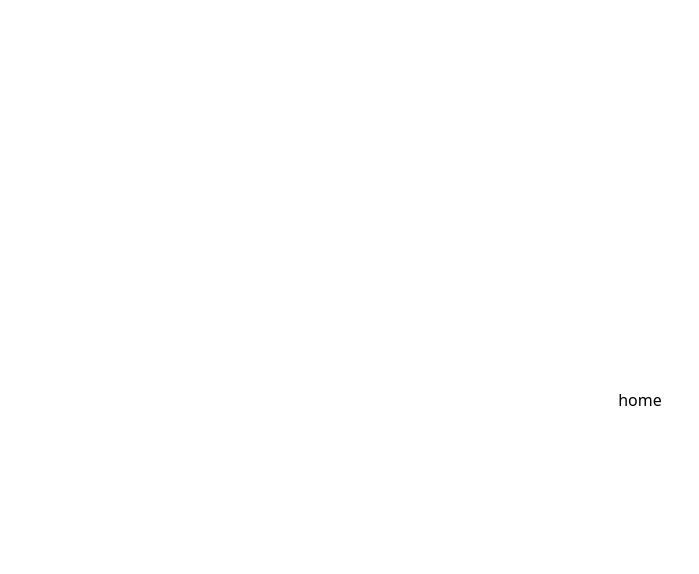
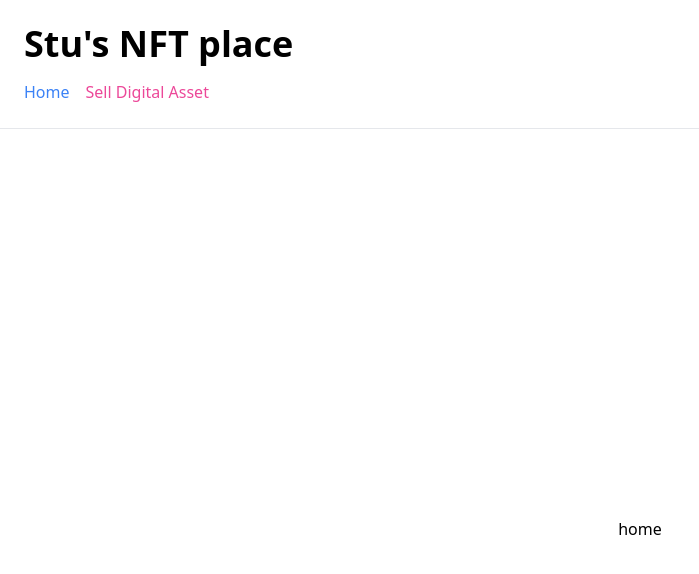
Before and after one commit to StuartFleishman/nft_marketplace, a Next.js app: page / in a window 1280 px wide. Shown: the top 574 px of the page, without its empty margins (0-699 px from the left). Built offline with nearby package versions, Linux system fonts and the light colour scheme.

Commit message:
added to nav bar

```diff
--- a/package.json
+++ b/package.json
@@ -29,6 +29,7 @@
     "eslint": "7.32.0",
     "eslint-config-next": "12.0.4",
     "postcss": "^8.3.11",
+    "prettier": "2.4.1",
     "tailwindcss": "^2.2.19"
   }
 }
--- a/pages/_app.js
+++ b/pages/_app.js
@@ -2,7 +2,26 @@
 import Link from 'next/link'
 
 function MyApp({ Component, pageProps }) {
-  return <Component {...pageProps} />
+  return (
+    <div>
+    <nav className="border-b p-6">
+      <p className="text-4xl font-bold">Stu's NFT place</p>
+      <div className="flex mt-4">
+        <Link href="/">
+          <a className="mr-4 text-blue-500">
+            Home
+          </a>
+        </Link>
+        <Link href="/create-item">
+            <a className="mr-6 text-pink-500">
+              Sell Digital Asset
+            </a>
+        </Link>
+      </div>
+    </nav>
+     <Component {...pageProps} />
+    </div>
+  )
 }
 
 export default MyApp
```
Also changed, not shown: 1 other file (tests, documents, lock files or other folders).
